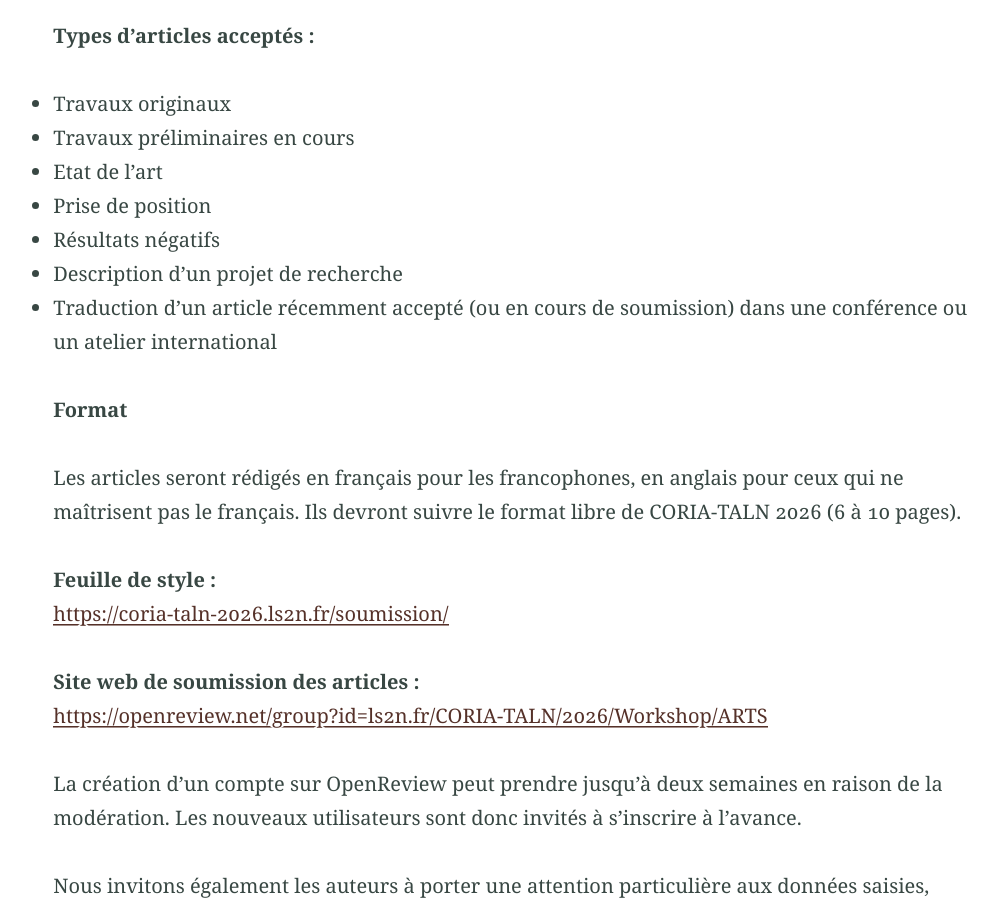
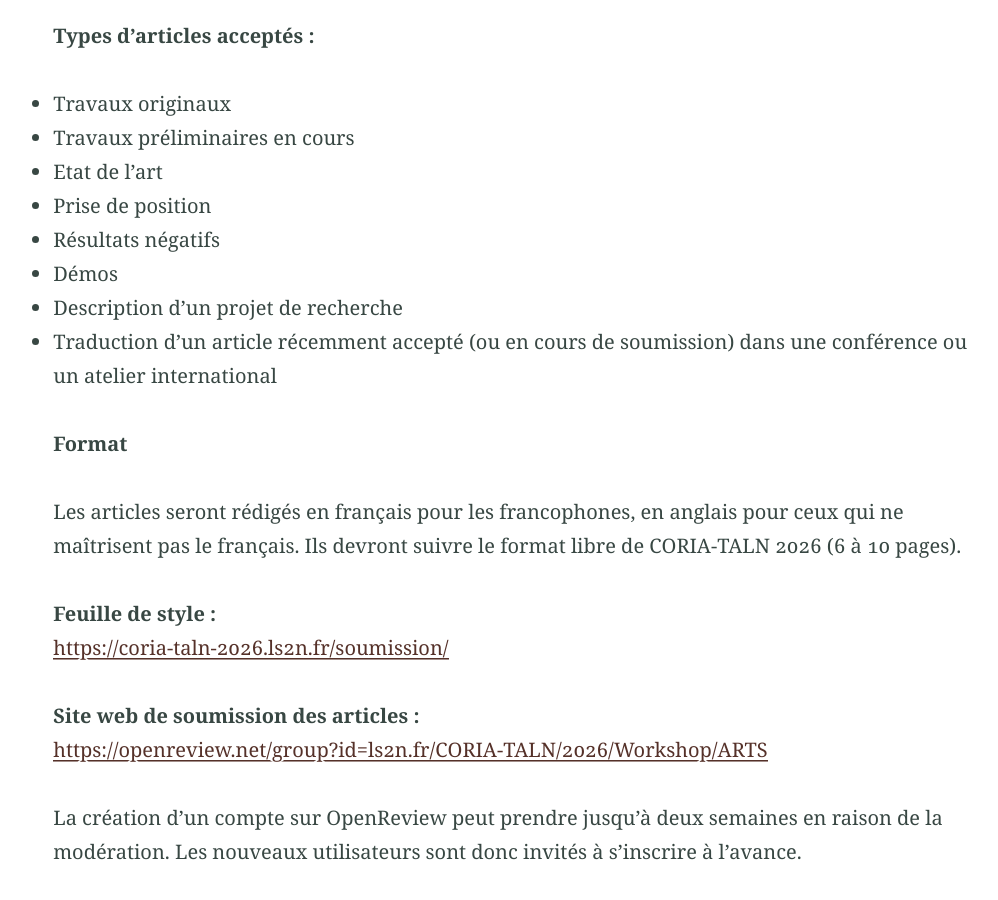
Before and after one commit to arts-workshop/arts-workshop.github.io, a Jekyll site: the page built from soumission.md, in a window 1280 px wide and 900 px high, scrolled down 806 px. Shown: the whole window, without its empty margins (126-1124 px from the left). Built offline with Jekyll 4.4.1, drawn with Linux system fonts in a browser that asks for light colours.

Commit message:
maj types articles

```diff
--- a/soumission.md
+++ b/soumission.md
@@ -29,6 +29,7 @@ L’atelier sur l’Analyse et la Recherche de Textes Scientifiques (ARTS) se ve
 -   Etat de l’art
 -   Prise de position
 -   Résultats négatifs
+-   Démos
 -   Description d'un projet de recherche
 -   Traduction d’un article récemment accepté (ou en cours de soumission) dans une conférence ou un atelier international
 
```
